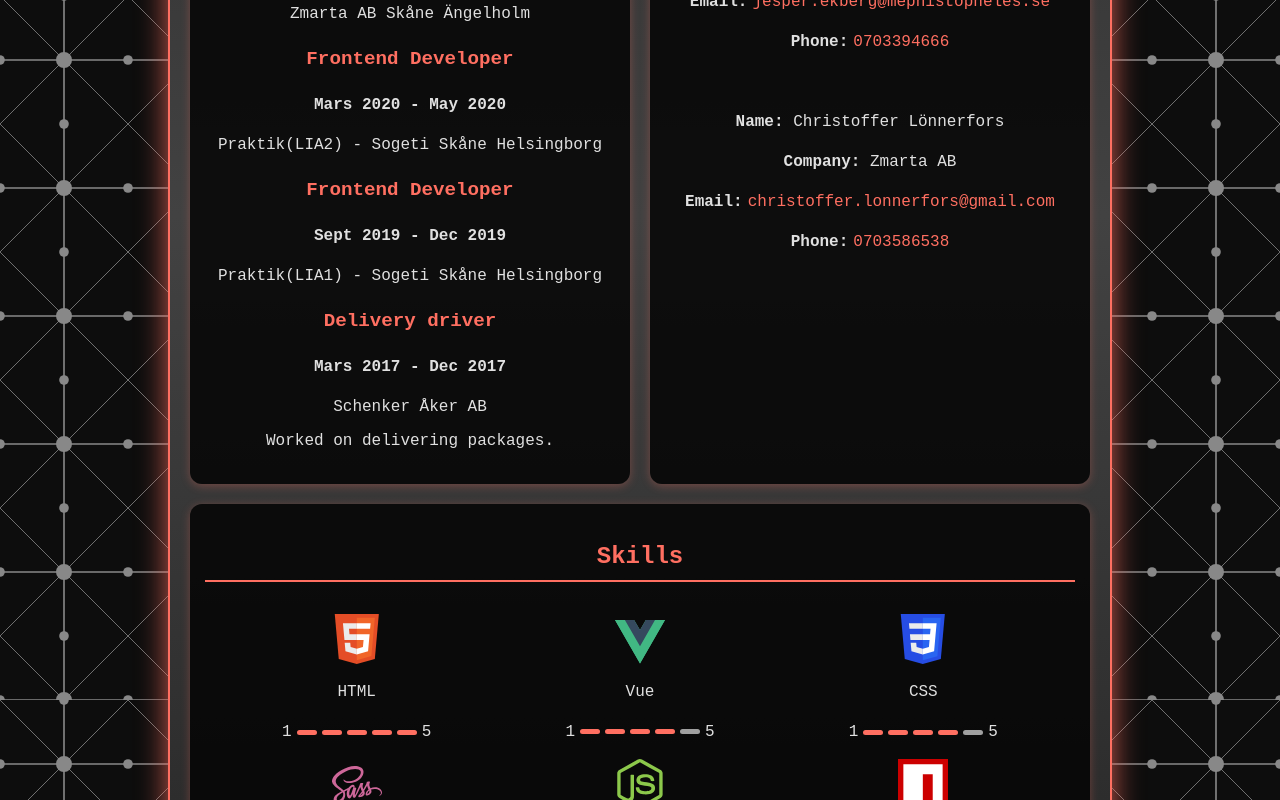
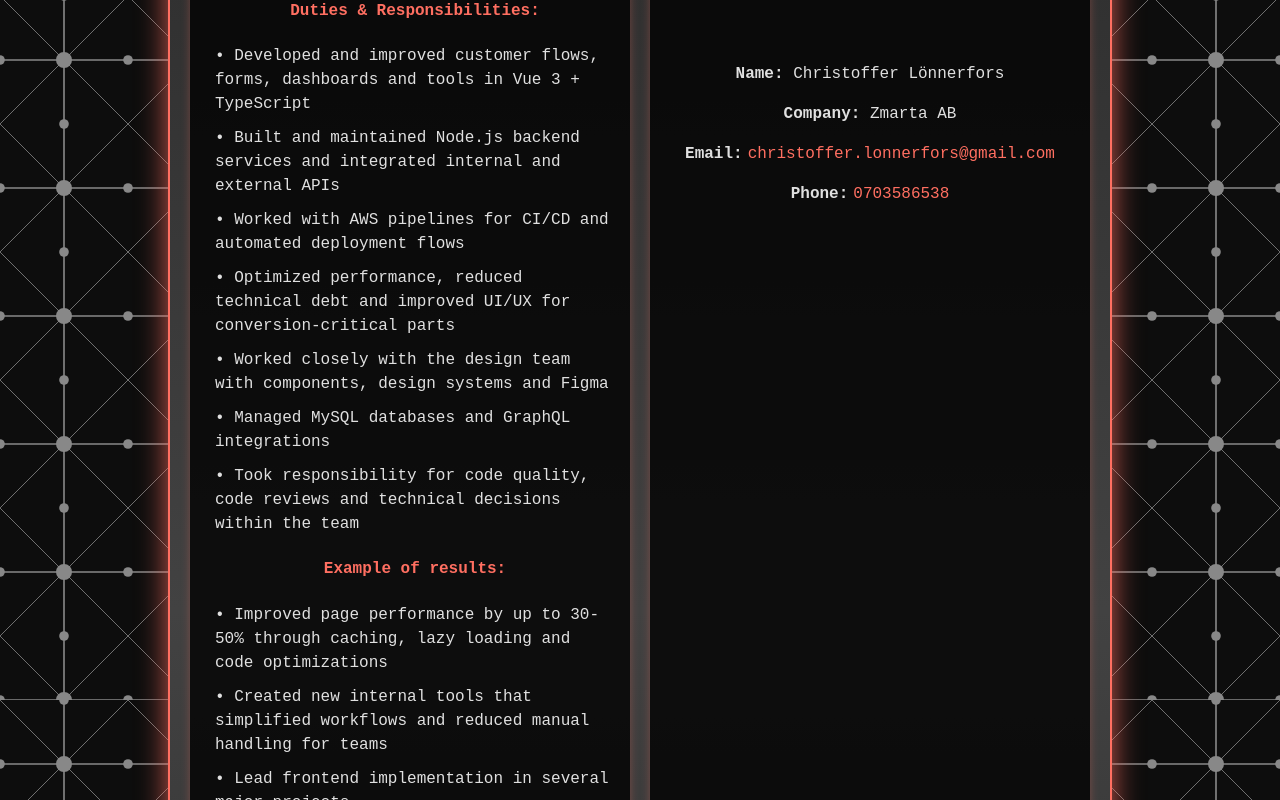
Before and after one commit to JonasLarsson78/cv_v2, a Vue app: page / in a window 1280 px wide. Shown: the part 1220-2020 px from the top of the page. Built offline with nearby package versions, Linux system fonts and the light colour scheme.

Commit message:
add data

```diff
--- a/src/components/Section.vue
+++ b/src/components/Section.vue
@@ -40,6 +40,12 @@
         <ul>
           <li v-for="detail in experience.details" :key="detail">
             {{ detail }}
+          </li>
+        </ul>
+        <ul v-if="experience.duties.length" v-for="(duties, index) in experience.duties" :key="index" style="margin-left: 10px;">
+          <h4>{{ duties.header }}</h4>
+          <li v-for="d in duties.items" :key="d" style="text-align: left;">
+            {{ d }}
           </li>
         </ul>
       </div>
@@ -120,6 +126,10 @@ const degree = local !== 'se' ? 'Degree Certificate' : 'Examensbevis'
       color: var(--fancy-color);
     }
 
+    h4 {
+      color: var(--fancy-color);
+    }
+
     p {
       margin: 5px 0;
     }
--- a/src/data/cv-content-se.json
+++ b/src/data/cv-content-se.json
@@ -2,7 +2,7 @@
   "header": {
     "name": "Jonas Larsson",
     "role": "Systemutvecklare",
-    "summary": "Hej allihopa! Jag heter Jonas och är en senior frontend-/backutvecklare som älskar att bygga användargränssnitt och skapa webbplatser som är både enkla att använda och visuellt tilltalande. Jag har erfarenhet av att utveckla formulär och verktyg som förenklar komplexa uppgifter för användare – särskilt inom finans och jämförelse. Jag är stolt över att skapa smidiga, intuitiva upplevelser som gör skillnad. <br><br>Som utvecklare lär jag mig alltid och håller mig uppdaterad med de senaste trenderna och bästa praxisen inom webbutveckling. Jag är entusiastisk över vart tekniken är på väg och hur jag kan fortsätta växa tillsammans med den.<br>Tack för att du tog dig tid att lära känna mig lite bättre. Jag ser fram emot att dela fler av mina erfarenheter och insikter med er!",
+    "summary": "Hej! Jag heter Jonas — en frontend-fokuserad systemutvecklare med 5+ års yrkeserfarenhet av att bygga moderna, skalbara och användarvänliga webbapplikationer. Jag är specialiserad på Vue 3, TypeScript, JavaScript, Node.js och moderna frontend-arkitekturer, och jag har praktisk erfarenhet av React,molndrivna pipelines (AWS), MySQL-databaser, API-integrationer och verktyg som förbättrar utvecklingsflöden. Under mina år på Zmarta arbetade jag med att skapa och förbättra gränssnitt inom finans- och jämförelsetjänster — med fokus på prestanda, tillgänglighet, UX och robust kodkvalitet. Jag brinner för att lösa verkliga problem, skapa enkla lösningar för komplexa flöden och att ständigt utvecklas inom modern webbutveckling.",
     "socialLinks": [
       {
         "icon": "fab fa-linkedin",
@@ -70,22 +70,56 @@
         {
           "heading": "Systemutvecklare",
           "date": "Aug 2020 - Aug 2025",
-          "details": ["Zmarta AB Skåne Ängelholm"]
+          "details": [
+            "Zmarta AB Skåne Ängelholm"
+          ],
+          "duties": [
+            {
+              "header": "Arbetsuppgifter och ansvar:",
+              "items": [
+                "• Utvecklade och förbättrade kundflöden, formulär, dashboards och verktyg i Vue 3 + TypeScript",
+                "• Byggde och underhållde Node.js backend-tjänster och integrerade interna och externa API:er",
+                "• Arbetade med AWS-pipelines för CI/CD och automatiserade distributionsflöden",
+                "• Optimerade prestanda, minskade tekniska skulder och förbättrade UI/UX för konverteringskritiska delar",
+                "• Arbetade nära designteamet med komponenter, designsystem och Figma",
+                "• Hanterade MySQL-databaser och GraphQL-integrationer",
+                "• Tog ansvar för kodkvalitet, kodgranskningar och tekniska beslut inom teamet"
+              ]
+            },
+            {
+              "header": "Exempel på resultat:",
+              "items": [
+                "• Förbättrade sidprestanda med upp till 30-50 % genom cachning, lazy loading och kodoptimeringar",
+                "• Skapade nya interna verktyg som förenklade arbetsflöden och minskade manuell hantering för team",
+                "• Ledde frontend-implementering i flera större projekt"
+              ]
+            }
+          ]
         },
         {
           "heading": "Frontend-utvecklare",
           "date": "Mars 2020 - May 2020",
-          "details": ["Praktik(LIA2) - Sogeti Skåne Helsingborg"]
+          "details": [
+            "Praktik(LIA2) - Sogeti Skåne Helsingborg"
+          ],
+          "duties": []
         },
         {
           "heading": "Frontend-utvecklare",
           "date": "Sept 2019 - Dec 2019",
-          "details": ["Praktik(LIA1) - Sogeti Skåne Helsingborg"]
+          "details": [
+            "Praktik(LIA1) - Sogeti Skåne Helsingborg"
+          ],
+          "duties": []
         },
         {
           "heading": "Budbilsförare",
           "date": "Mars 2017 - Dec 2017",
-          "details": ["Schenker Åker AB", "Arbetade med att leverera paket."]
+          "details": [
+            "Schenker Åker AB",
+            "Arbetade med att leverera paket."
+          ],
+          "duties": []
         }
       ]
     },
--- a/src/data/cv-content.json
+++ b/src/data/cv-content.json
@@ -2,7 +2,7 @@
   "header": {
     "name": "Jonas Larsson",
     "role": "System Developer",
-    "summary": "Hi, everyone! My name is Jonas and I’m a senior frontend / back developer who loves building user interfaces and creating websites that are both easy to use and visually appealing. I have experience developing forms and tools that simplify complex tasks for users – particularly in the finance and comparison space. I take pride in crafting smooth, intuitive experiences that make a difference. <br><br>As a developer, I’m always learning and staying updated with the latest trends and best practices in web development. I’m excited about where technology is heading and how I can continue growing alongside it.<br>Thanks for taking the time to get to know me a little better. I’m looking forward to sharing more of my experiences and insights with you!",
+    "summary": "Hi! My name is Jonas — a front-end-focused systems developer with 5+ years of professional experience building modern, scalable, and user-friendly web applications. I specialize in Vue 3, TypeScript, JavaScript, Node.js, and modern front-end architectures, and I have hands-on experience with React, cloud-powered pipelines (AWS), MySQL databases, API integrations, and tools that improve development workflows. During my years at Zmarta, I worked on creating and improving interfaces in financial and comparison services — focusing on performance, accessibility, UX, and robust code quality. I am passionate about solving real-world problems, creating simple solutions for complex workflows, and constantly evolving in modern web development.",
     "socialLinks": [
       {
         "icon": "fab fa-linkedin",
@@ -70,22 +70,56 @@
         {
           "heading": "System developer",
           "date": "Aug 2020 - Aug 2025",
-          "details": ["Zmarta AB Skåne Ängelholm"]
+          "details": [
+            "Zmarta AB Skåne Ängelholm"
+          ],
+          "duties": [
+            {
+              "header": "Duties & Responsibilities:",
+              "items": [
+                "• Developed and improved customer flows, forms, dashboards and tools in Vue 3 + TypeScript",
+                "• Built and maintained Node.js backend services and integrated internal and external APIs",
+                "• Worked with AWS pipelines for CI/CD and automated deployment flows",
+                "• Optimized performance, reduced technical debt and improved UI/UX for conversion-critical parts",
+                "• Worked closely with the design team with components, design systems and Figma",
+                "• Managed MySQL databases and GraphQL integrations",
+                "• Took responsibility for code quality, code reviews and technical decisions within the team"
+              ]
+            },
+            {
+              "header": "Example of results:",
+              "items": [
+                "• Improved page performance by up to 30-50% through caching, lazy loading and code optimizations",
+                "• Created new internal tools that simplified workflows and reduced manual handling for teams",
+                "• Lead frontend implementation in several major projects"
+              ]
+            }
+          ]
         },
         {
           "heading": "Frontend Developer",
           "date": "Mars 2020 - May 2020",
-          "details": ["Praktik(LIA2) - Sogeti Skåne Helsingborg"]
+          "details": [
+            "Praktik(LIA2) - Sogeti Skåne Helsingborg"
+          ],
+          "duties": []
         },
         {
           "heading": "Frontend Developer",
           "date": "Sept 2019 - Dec 2019",
-          "details": ["Praktik(LIA1) - Sogeti Skåne Helsingborg"]
+          "details": [
+            "Praktik(LIA1) - Sogeti Skåne Helsingborg"
+          ],
+          "duties": []
         },
         {
           "heading": "Delivery driver",
           "date": "Mars 2017 - Dec 2017",
-          "details": ["Schenker Åker AB", "Worked on delivering packages."]
+          "details": [
+            "Schenker Åker AB",
+            "Worked on delivering packages."
+          ],
+          "duties": []
         }
       ]
     },
```
